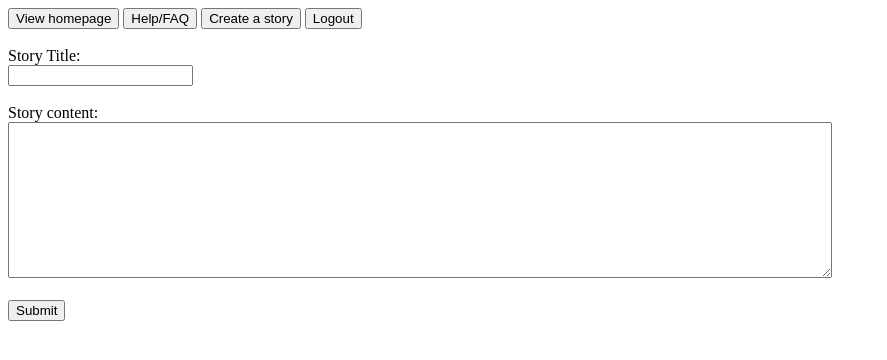
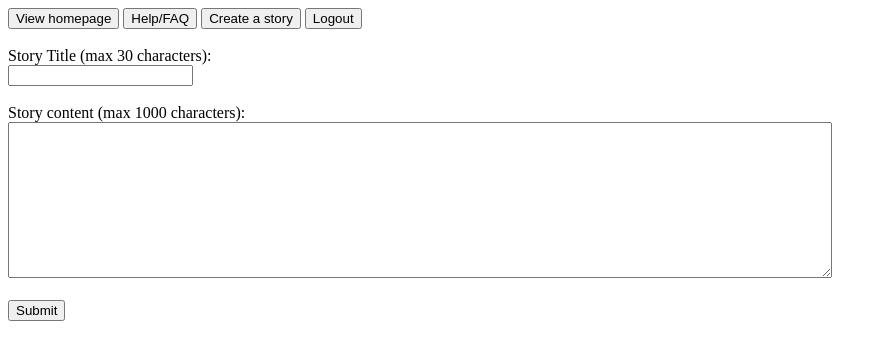
Before and after one commit to laurenp34/softdev_p00, a Flask app: page /create in a window 1280 px wide. Shown: the top 360 px of the page, without its empty margins (0-887 px from the left). Run offline with Flask 2, Linux system fonts and the light colour scheme.

Commit message:
Character limits

```diff
--- a/templates/newstory.html
+++ b/templates/newstory.html
@@ -5,13 +5,13 @@
 {% block content %}
   <form>
       <br>
-      Story Title:
+      Story Title (max 30 characters):
       <br>
-      <input name="title" type="text">
+      <input name="title" type="text" maxlength="50" required="required">
       <br><br>
-      Story content:
+      Story content (max 1000 characters):
       <br>
-      <textarea name="storycontent" rows="10" cols="100%"></textarea>
+      <textarea name="update" rows="10" cols="100%" maxlength="1000" required="required"></textarea>
       <br><br>
       <input type="submit">
   </form>
```
